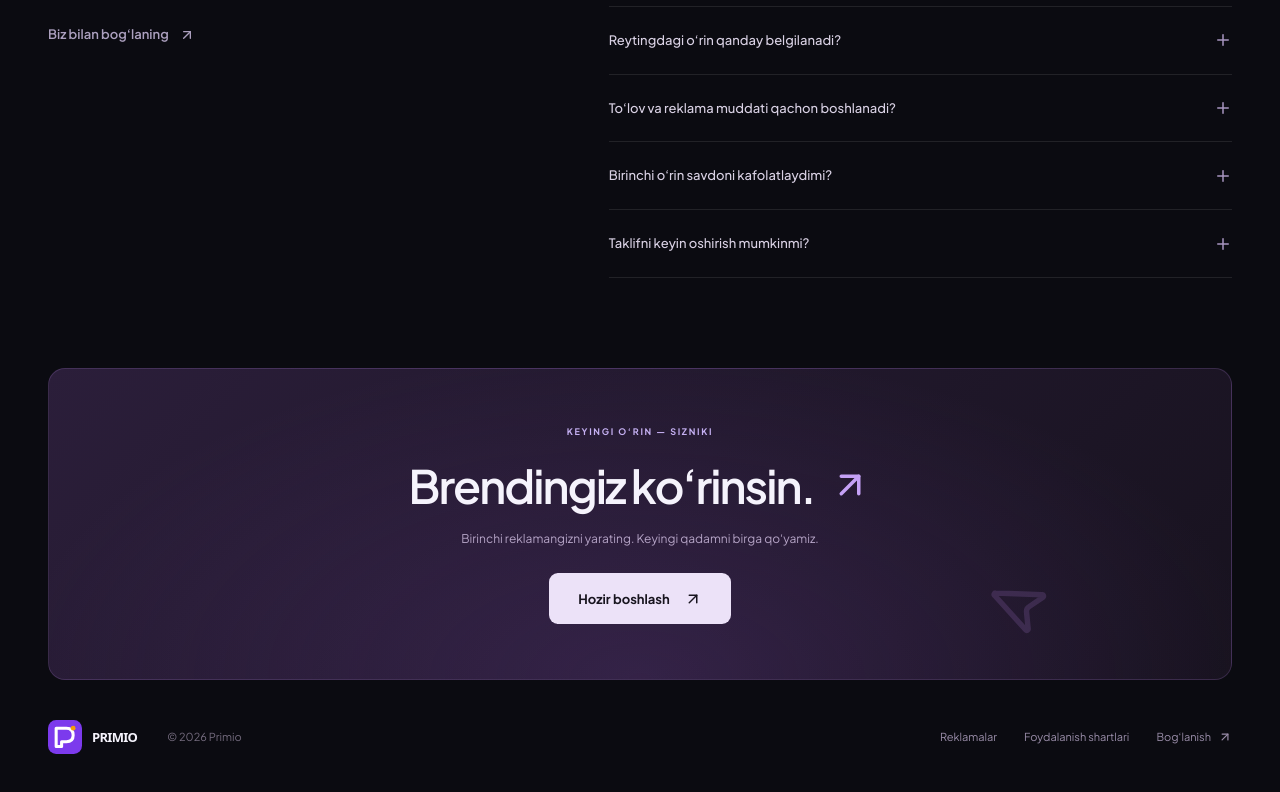
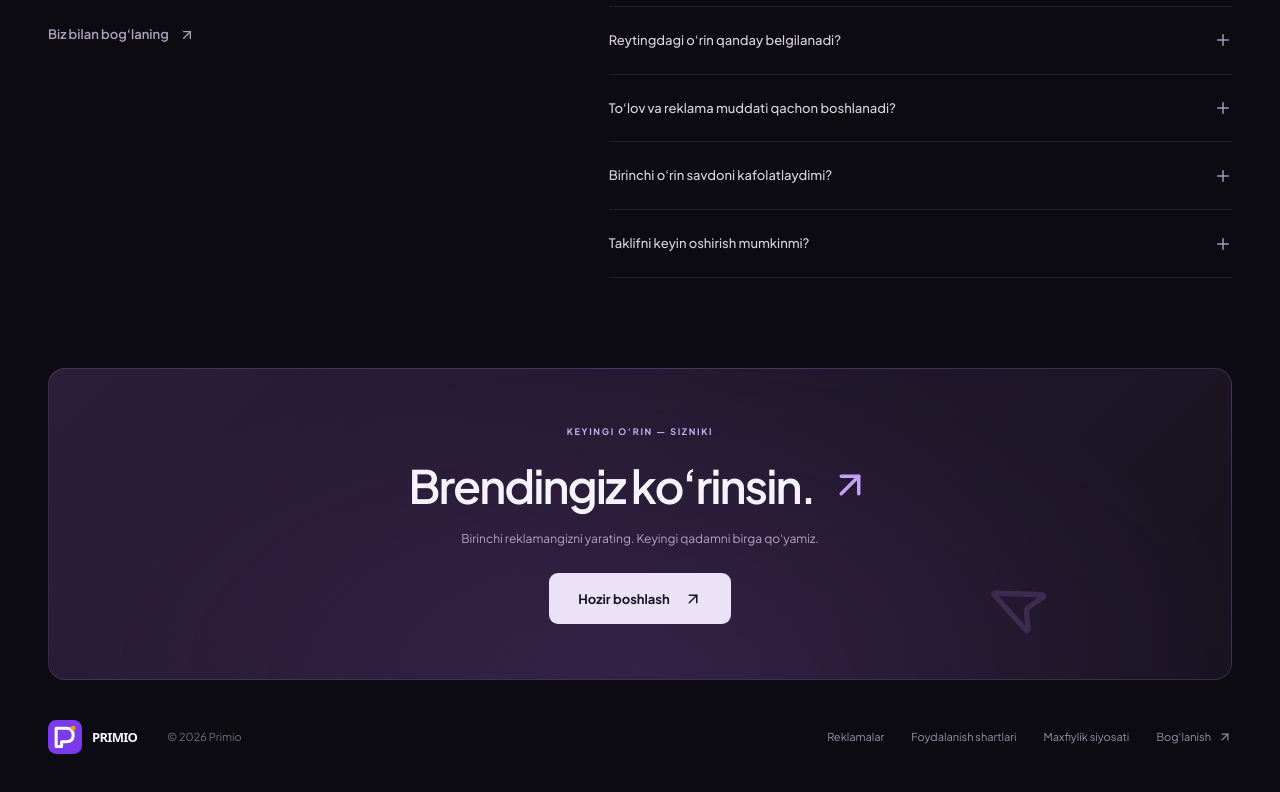
Before and after one commit to Siyovushxan/primio, a Next.js app: page / in a window 1280 px wide. Shown: the part 3477-4269 px from the top of the page. Built offline with nearby package versions, Linux system fonts and the light colour scheme; no server answers; a web font is replaced by a local one.

Commit message:
Add public privacy notice for Analytics OAuth

```diff
--- /dev/null
+++ b/src/app/privacy/page.tsx
@@ -0,0 +1,19 @@
+import Link from "next/link";
+
+export const metadata = { title: "Maxfiylik siyosati — Primio" };
+
+export default function PrivacyPage() {
+  return <article style={{ maxWidth: 760, margin: "60px auto", padding: "0 24px 80px", lineHeight: 1.8 }}>
+    <h1>Maxfiylik siyosati</h1>
+    <p>Yangilangan: 2026-yil 28-sentabr</p>
+    <p>Primio hisob ma’lumotlari, reklamalar, to‘lovlar va reklama samaradorligi ma’lumotlaridan xizmatni ko‘rsatish uchun foydalanadi. Kabinetdagi Primio ko‘rsatkichlari Primio ichidagi reklama harakatlariga tegishli.</p>
+    <h2>Google Analytics ulanishi</h2>
+    <p>Google Analytics ulanishi ixtiyoriy. Ulanganingizda Primio faqat <code>analytics.readonly</code> ruxsatini so‘raydi. Primio siz kira oladigan Google Analytics property ro‘yxatini va siz tanlagan property bo‘yicha yig‘ma hisobotlarni ko‘rsatadi. Primio Google Analytics ma’lumotlari yoki sozlamalarini o‘zgartirmaydi.</p>
+    <p>Google bergan refresh token serverda AES-256-GCM bilan shifrlanib saqlanadi. Hisobotlar Google’dan so‘rov paytida olinadi va Primio ma’lumotlar bazasida alohida saqlanmaydi. Ulanishni kabinetingizdan uzsangiz, Primio saqlagan tokenni o‘chiradi va Google’dagi ruxsatni bekor qilishga so‘rov yuboradi. Google hisobingizda ham uchinchi tomon ruxsatini bekor qilishingiz mumkin.</p>
+    <h2>Ma’lumotlardan foydalanish</h2>
+    <p>Google Analytics ma’lumotlari sizga sayt hisobotini ko‘rsatish uchun ishlatiladi. Ular boshqa foydalanuvchilarga ko‘rsatilmaydi. AI xulosasi faqat o‘zingiz har safar rozilik bildirganingizda so‘raladi; bunda faqat yig‘ma ko‘rsatkichlar AI xizmatiga yuboriladi.</p>
+    <h2>Savollar va o‘chirish</h2>
+    <p>Ma’lumotlaringiz yoki ulanishni o‘chirish bo‘yicha savollar uchun OAuth oynasida ko‘rsatilgan Primio aloqa manziliga murojaat qiling.</p>
+    <p><Link href="/">Bosh sahifaga qaytish</Link></p>
+  </article>;
+}
--- a/src/components/primio/shared.tsx
+++ b/src/components/primio/shared.tsx
@@ -57,7 +57,7 @@ export function LoadingState({ label }: { label: string }) {
 }
 export function Footer({ lang }: { lang: Lang }) {
   return <footer className="p-footer p-container"><Brand/><span>© {new Date().getFullYear()} Primio</span>
-    <div><Link href="/browse">{pick(lang,"Reklamalar","Explore ads","Объявления")}</Link><Link href="/terms">{pick(lang,"Foydalanish shartlari","Terms of service","Условия")}</Link>
+    <div><Link href="/browse">{pick(lang,"Reklamalar","Explore ads","Объявления")}</Link><Link href="/terms">{pick(lang,"Foydalanish shartlari","Terms of service","Условия")}</Link><Link href="/privacy">{pick(lang,"Maxfiylik siyosati","Privacy policy","Политика конфиденциальности")}</Link>
     <Link href="/contact">{pick(lang,"Bog‘lanish","Contact","Связаться")} <ArrowUpRight size={14}/></Link></div>
   </footer>;
 }
```
